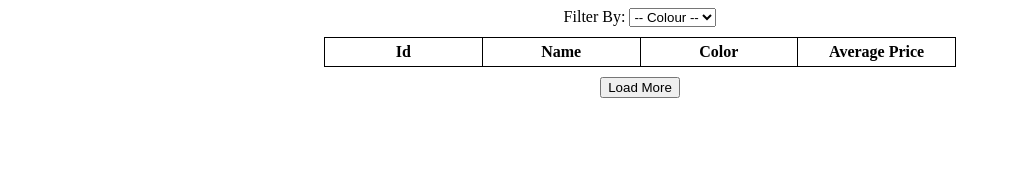
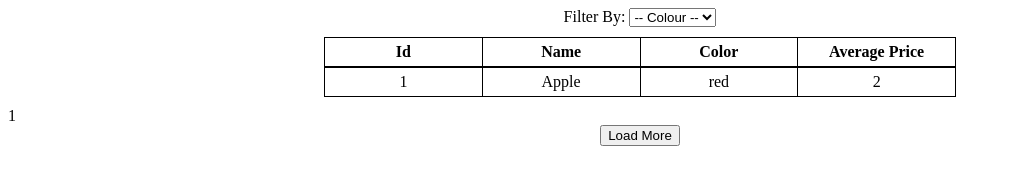
Before and after one commit to joebhullar/SimpleAPIChallenge, a plain HTML site: page src/index.html in a window 1280 px wide. Shown: the whole page, without its empty margins (0-1010 px from the left). Drawn offline with nearby package versions, Linux system fonts and the light colour scheme.

Commit message:
Base Layout Complete

```diff
--- a/src/index.html
+++ b/src/index.html
@@ -41,6 +41,9 @@
     </div>
 
 
+    <div id="demo">
+    </div>
+
     <div class="container">
       <button id="load-more-btn" type="button">Load More</button>
     </div>
--- a/src/index.js
+++ b/src/index.js
@@ -17,6 +17,28 @@ console.log(arrItems[0]["id"]);
 console.log(arrItems[1]["soldInStores"].length);
 console.log(arrItems[2]["soldInStores"][1]["price"]);
 
-//arrItems=#JOE
+ 							//arrItems=#JOE
+
+	var table ='';
+	var rows = 3;
+	var cols = 3;
+	{
+		table += '<tr>';
+			//for (var c=0; c <= cols; c++)
+			{
+				table += '<td>' + arrItems[0]["id"] +'</td>';
+				table += '<td>' + arrItems[0]["name"] +'</td>';
+				table += '<td>' + arrItems[0]["colour"] +'</td>';
+				table += '<td>' + arrItems[0]["soldInStores"][0]["price"] +'</td>';
+
+					}
+		table += '</tr>';
+	}
+	var div = document.getElementById('results-container');
+	div.innerHTML = div.innerHTML + '<table>'+ table+'</table>';
+
+
+
+document.getElementById("demo").innerHTML = arrItems[0]["id"];
 
 var items=[];
```
